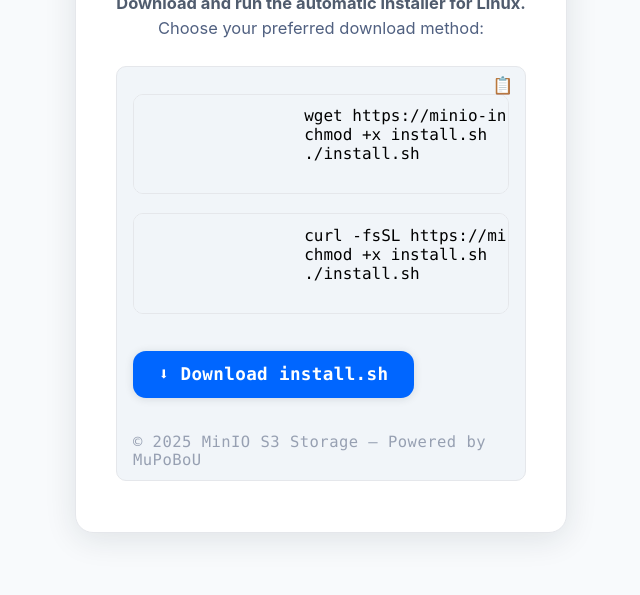
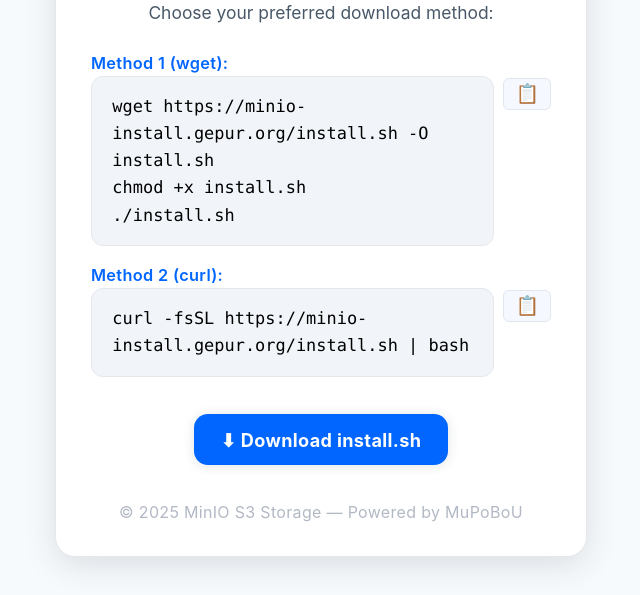
Before and after one commit to vpnwe912/minio-install-web, a plain HTML site: page index.html in a window 1280 px wide. Shown: the part 221-816 px from the top of the page, without its empty margins (319-959 px from the left). Drawn offline with Linux system fonts and the light colour scheme.

Commit message:
update html

```diff
--- a/index.html
+++ b/index.html
@@ -1,35 +1,23 @@
 <!DOCTYPE html>
-<html lang="ru">
+<html lang="en">
 <head>
   <meta charset="UTF-8">
+  <title>Install server MinIO S3 Storage</title>
   <meta name="viewport" content="width=device-width,initial-scale=1">
-  <title>Download install.sh</title>
   <style>
-    :root {
-      --main-bg: #f8fafc;
-      --card-bg: #fff;
-      --accent: #0066ff;
-      --accent-hover: #0044aa;
-      --border: #e5e7eb;
-      --radius: 18px;
-      --shadow: 0 6px 32px 0 rgba(22,38,50,.11);
-      --transition: .2s;
-    }
     body {
-      background: var(--main-bg);
+      background: #f7fafd;
       min-height: 100vh;
       font-family: 'Inter', Arial, sans-serif;
-      display: flex;
-      align-items: center;
-      justify-content: center;
+      display: flex; align-items: center; justify-content: center;
     }
     .card {
-      background: var(--card-bg);
-      border-radius: var(--radius);
-      box-shadow: var(--shadow);
-      border: 1px solid var(--border);
-      padding: 2.5rem 2.5rem 2rem 2.5rem;
-      max-width: 410px;
+      background: #fff;
+      border-radius: 20px;
+      box-shadow: 0 8px 32px 0 rgba(22,38,50,.13);
+      border: 1px solid #e5e7eb;
+      padding: 2.5rem 2.2rem 2.1rem 2.2rem;
+      max-width: 460px;
       width: 100%;
       text-align: center;
       animation: showup .7s cubic-bezier(.2,1.1,.21,1) both;
@@ -39,73 +27,95 @@
       to   { opacity:1; transform:none;}
     }
     h1 {
-      font-size: 2rem;
-      color: var(--accent);
-      margin-bottom: .6rem;
-      font-weight: 800;
+      font-size: 2.1rem;
+      color: #0066ff;
+      margin-bottom: .7rem;
+      font-weight: 900;
       letter-spacing: -.01em;
     }
     .desc {
-      color: #505c6e;
-      font-size: 1.03rem;
-      margin-bottom: 1.5rem;
-      line-height: 1.55;
+      color: #495869;
+      font-size: 1.09rem;
+      margin-bottom: 1.6rem;
+      line-height: 1.54;
     }
-    .code-block {
-      background: #f1f5f9;
-      border-radius: 10px;
-      padding: .7rem 1rem;
+    .method-title {
+      font-weight: 600;
+      margin-bottom: 0.2em;
+      margin-top: 1.2em;
+      font-size: 1.02rem;
+      color: #0066ff;
+      letter-spacing: .02em;
       text-align: left;
-      font-family: 'JetBrains Mono', 'Fira Mono', 'Consolas', monospace;
-      font-size: 1rem;
-      margin-bottom: 1.2rem;
+    }
+    .code-block-wrap {
       position: relative;
-      overflow-x: auto;
-      user-select: all;
-      transition: box-shadow var(--transition);
-      border: 1px solid #e5e7eb;
+      margin-bottom: 1.1rem;
+      text-align: left;
+      display: flex;
+      align-items: flex-start;
     }
     .copy-btn {
-      position: absolute;
-      top: 9px; right: 12px;
-      background: none;
+      margin-left: 0.5em;
+      margin-top: 0.1em;
+      flex-shrink: 0;
+      background: #f5f8ff;
+      border: 1px solid #e0e7ef;
+      border-radius: 6px;
+      color: #3385ff;
+      font-size: 1.18em;
+      cursor: pointer;
+      padding: 4px 11px;
+      transition: background .15s;
+      font-weight: 600;
+      outline: none;
+    }
+    .copy-btn:hover { background: #e5edfa; color: #0044aa;}
+    pre.code-block {
+      background: #f1f5f9;
+      border-radius: 12px;
+      padding: 0.94em 1.2em;
+      font-family: 'JetBrains Mono', 'Fira Mono', 'Consolas', monospace;
+      font-size: 1.06rem;
+      border: 1px solid #e5e7eb;
+      margin: 0;
+      width: 100%;
+      overflow-x: auto;
+      user-select: text;
+      white-space: pre-wrap;
+      line-height: 1.6;
+      box-sizing: border-box;
+    }
+    .dl-btn {
+      margin-top: 1.25rem;
+      display: inline-block;
+      padding: .90rem 1.7rem;
+      font-size: 1.13rem;
+      font-weight: 700;
+      background: #0066ff;
+      color: #fff;
+      border-radius: 14px;
       border: none;
-      color: #8ca3bd;
-      font-size: 1.03em;
-      cursor: pointer;
-      padding: 0;
-      transition: color var(--transition);
-      z-index: 2;
-    }
-    .copy-btn:hover { color: var(--accent); }
-    .dl-btn {
-      margin-top: 1.1rem;
-      display: inline-block;
-      padding: .85rem 1.6rem;
-      font-size: 1.1rem;
-      font-weight: 600;
-      background: var(--accent);
-      color: #fff;
-      border-radius: 13px;
-      border: none;
-      box-shadow: 0 1px 9px 0 rgba(22,38,50,.13);
+      box-shadow: 0 1px 12px 0 rgba(22,38,50,.13);
       cursor: pointer;
       text-decoration: none;
-      transition: background var(--transition), transform .15s;
-      outline: none;
       letter-spacing: .02em;
+      transition: background .19s, transform .13s;
     }
-    .dl-btn:hover { background: var(--accent-hover); transform: scale(1.04);}
+    .dl-btn:hover { background: #0044aa; transform: scale(1.04);}
     .footer {
-      margin-top: 2.2rem;
-      font-size: .97em;
-      color: #97a0b2;
-      letter-spacing: .03em;
+      margin-top: 2.3rem;
+      font-size: 1em;
+      color: #b2b9c5;
+      letter-spacing: .02em;
+      line-height: 1.3;
     }
-    @media (max-width:500px) {
-      .card { padding: 1.2rem 0.6rem 1.3rem 0.6rem; }
-      h1 { font-size: 1.3rem; }
-      .desc { font-size: .99rem;}
+    @media (max-width:550px) {
+      .card { padding: 1.3rem .3rem 1.2rem .3rem; }
+      h1 { font-size: 1.21rem; }
+      .desc { font-size: 0.98rem;}
+      .footer { font-size: .88em;}
+      pre.code-block { font-size: .97em; padding: .7em .6em; }
     }
   </style>
 </head>
@@ -114,57 +124,37 @@
     <h1>Install server<br>MinIO S3 Storage</h1>
     <div class="desc">
       <b>Download and run the automatic installer for Linux.</b><br>
-        <span style="color:#506080;">Choose your preferred download method:</span>
+      Choose your preferred download method:
     </div>
-      <div class="code-block" id="wget-block" data-command="">
 
+    <div class="method-title">Method 1 (wget):</div>
     <div class="code-block-wrap">
-            <button class="copy-btn" onclick="copyCode('wget')">📋</button>
-            <pre class="code-block" id="wget">
-                wget https://minio-install.gepur.org/install.sh -O install.sh
+      <pre class="code-block" id="wget-cmd">wget https://minio-install.gepur.org/install.sh -O install.sh
 chmod +x install.sh
 ./install.sh
 </pre>
-        </div>
-        <div class="code-block-wrap">
-            <button class="copy-btn" onclick="copyCode('curl')">📋</button>
-            <pre class="code-block" id="curl">
-                curl -fsSL https://minio-install.gepur.org/install.sh -o install.sh
-                chmod +x install.sh
-                ./install.sh
-            </pre>
+      <button class="copy-btn" onclick="copyCode('wget-cmd', this)" title="Copy to clipboard">📋</button>
     </div>
 
+    <div class="method-title">Method 2 (curl):</div>
+    <div class="code-block-wrap">
+      <pre class="code-block" id="curl-cmd">curl -fsSL https://minio-install.gepur.org/install.sh | bash
+</pre>
+      <button class="copy-btn" onclick="copyCode('curl-cmd', this)" title="Copy to clipboard">📋</button>
+    </div>
 
-      <a class="dl-btn" id="dl-btn" href="install.sh" download>⬇ Download install.sh</a>
+    <a class="dl-btn" href="install.sh" download>⬇ Download install.sh</a>
     <div class="footer">
-        &copy; 2025 MinIO S3 Storage &mdash; Powered by MuPoBoU<br>
+      &copy; 2025 MinIO S3 Storage &mdash; Powered by MuPoBoU
     </div>
   </div>
   <script>
-        // Получаем протокол и хост
-        const domain = location.host;
-        const protocol = location.protocol;
-
-        // Обновляем все .domain
-        document.querySelectorAll('.domain').forEach(el => el.textContent = domain);
-
-        // Прописываем правильную ссылку для кнопки скачать
-        document.getElementById('dl-btn').href = protocol + '//' + domain + '/install.sh';
-
-        // Массив команд для копирования (здесь можно менять шаблон)
-        const wgetCmd = `wget https://${domain}/install.sh -O install.sh && bash install.sh`;
-        const curlCmd = `curl -fsSL https://${domain}/install.sh | bash`;
-
-        // Сохраняем команду для копирования в data-command
-        document.getElementById('wget-block').dataset.command = wgetCmd;
-        document.getElementById('curl-block').dataset.command = curlCmd;
-
-        // Копирование по нажатию кнопки
-        function copyCode(id) {
-        const code = document.getElementById(id).innerText.trim();
-        navigator.clipboard.writeText(code);
-        const btn = document.querySelector(`[onclick="copyCode('${id}')"]`);
+    function copyCode(blockId, btn) {
+      let text = document.getElementById(blockId).innerText;
+      // Удаляем лишние пробелы в начале/конце
+      text = text.replace(/^\s+|\s+$/g, '');
+      // Копируем
+      navigator.clipboard.writeText(text);
       btn.textContent = "✅";
       setTimeout(()=>{ btn.textContent = "📋"; }, 1200);
     }
```
Lines whose indentation alone changed are shown as unchanged.
